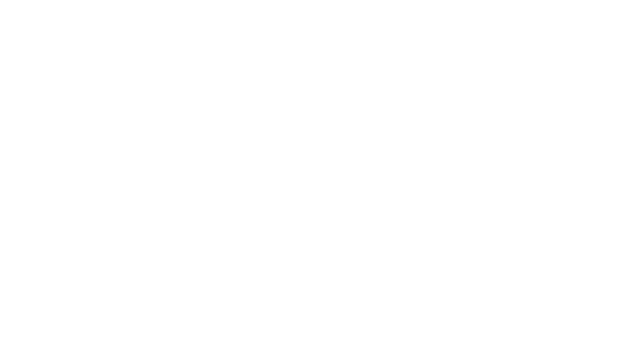
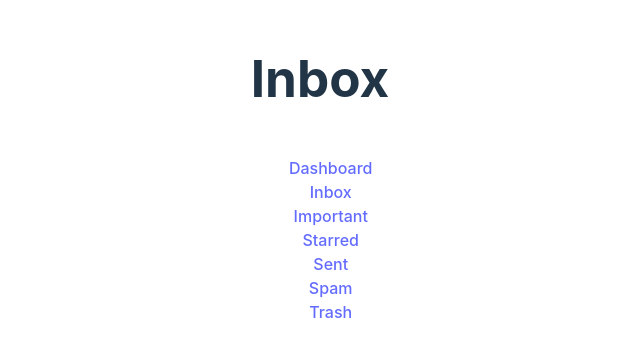
Before and after one commit to keremergur/email-client, a Vue app: page /dashboard in a window 1280 px wide. Before the commit this address had no page. Shown: the part 322-678 px from the top of the page, without its empty margins (320-960 px from the left). Built offline with nearby package versions, Linux system fonts and the light colour scheme.

Commit message:
app template with new components

```diff
--- a/src/App.vue
+++ b/src/App.vue
@@ -1,11 +1,24 @@
 <template>
+  <TheHeader />
+  <aside>
+    <Navigation />
+  </aside>
   <RouterView />
 </template>
 
-<script>
+<script setup>
+import TheHeader from "./components/layout/TheHeader.vue";
+import Navigation from "./components/layout/Navigation.vue";
 
 </script>
 
 <style>
-
+li {
+  list-style: none;
+}
+aside {
+  width: 10rem;
+  border: 0px solid red;
+  position: fixed;
+}
 </style>
```
